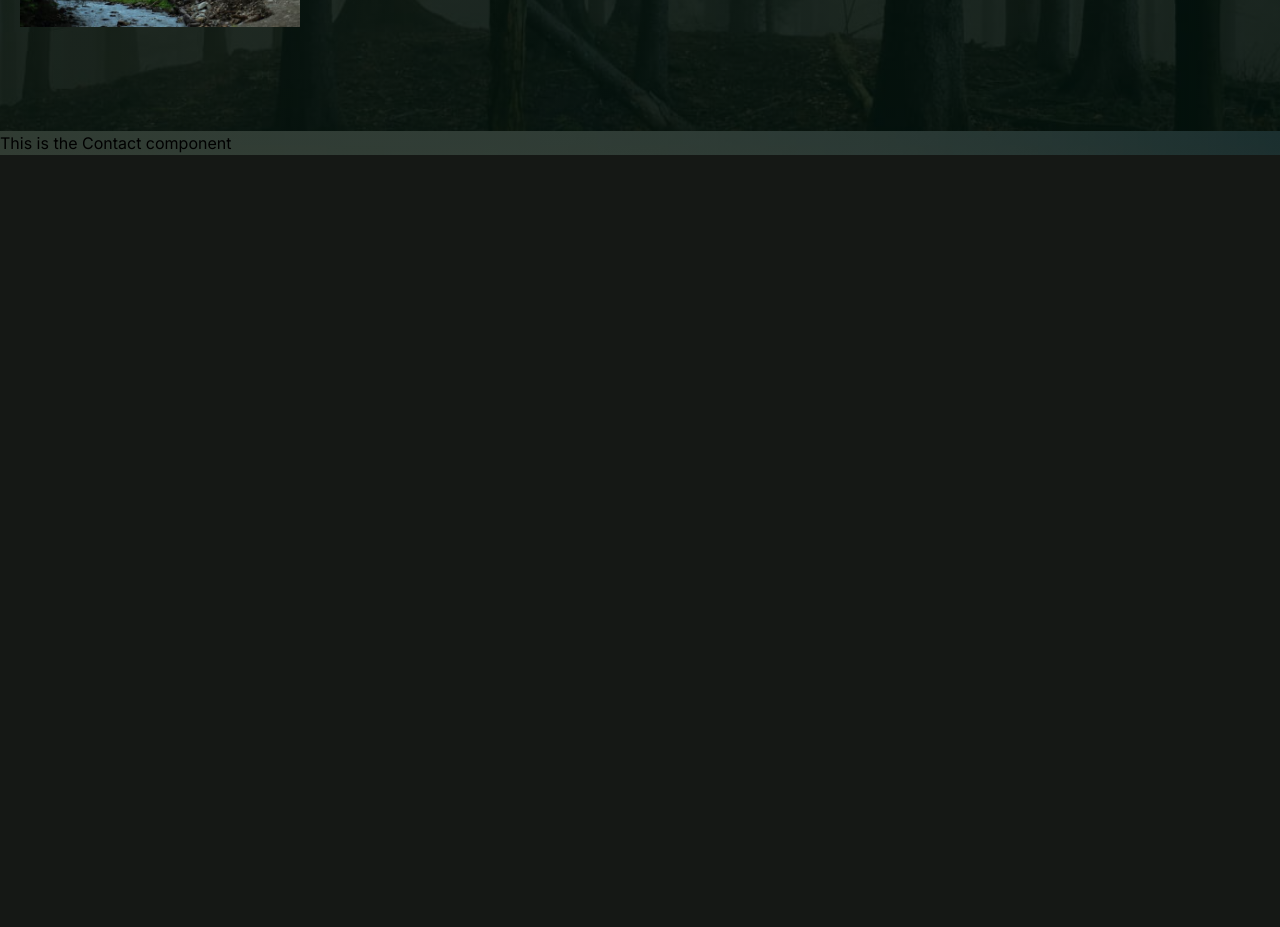
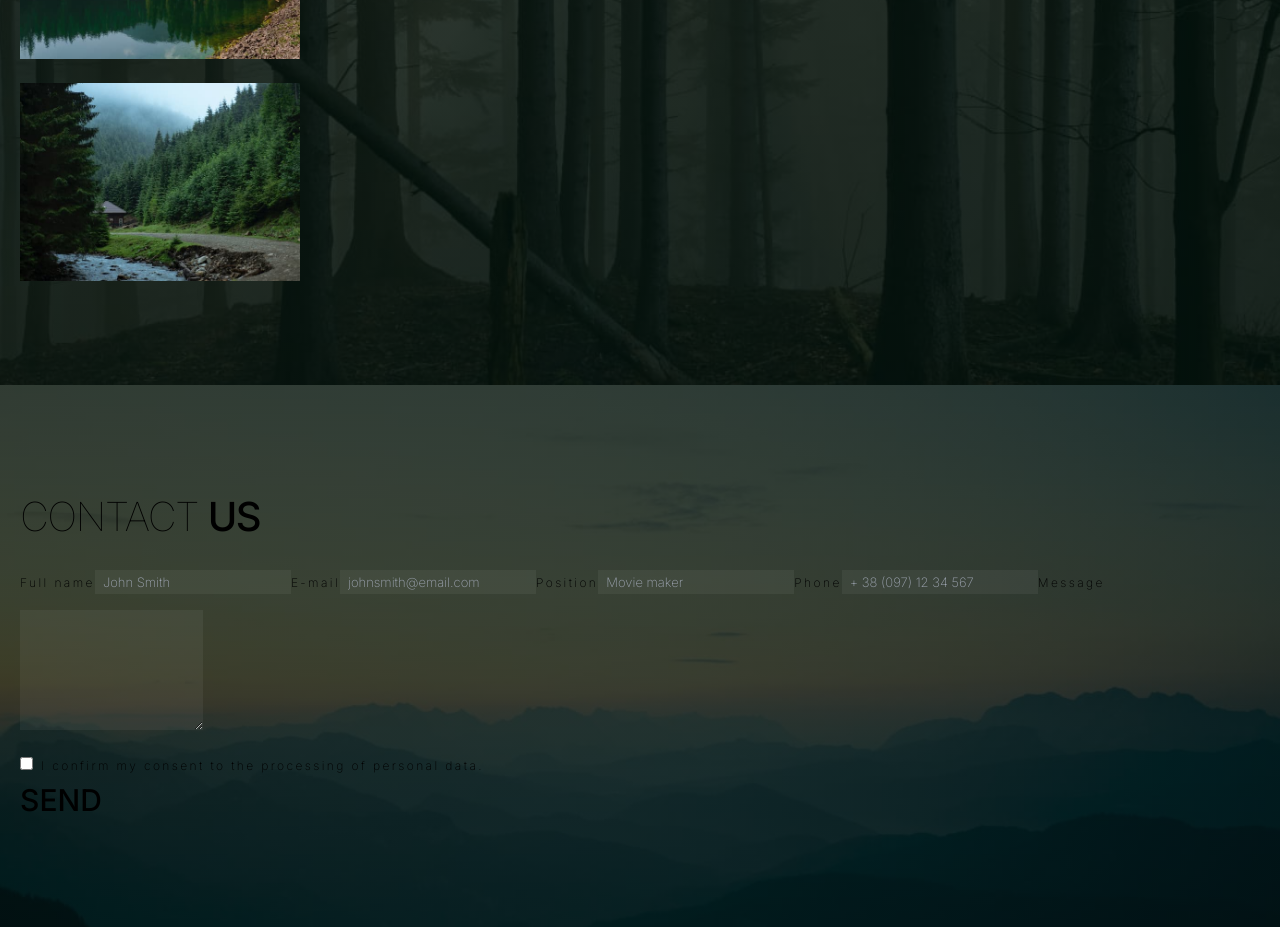
Before and after one commit to LiudmylaKozytska/carpTravel, a Next.js app: page / in a window 1280 px wide. Shown: the part 4260-5187 px from the top of the page. Before the commit the page ends 4415 px from the top, so only its background shows below. Built offline with nearby package versions, Linux system fonts and the light colour scheme; a web font is replaced by a local one.

Commit message:
add form

```diff
--- a/package.json
+++ b/package.json
@@ -21,6 +21,7 @@
     "postcss": "8.4.29",
     "react": "18.2.0",
     "react-dom": "18.2.0",
+    "react-hook-form": "^7.47.0",
     "react-scroll": "^1.9.0",
     "swiper": "^10.3.1",
     "tailwindcss": "3.3.3",
--- a/public/content/contact.json
+++ b/public/content/contact.json
@@ -1,5 +1,8 @@
 {
-    "title": "CONTACT US",
+    "title": {
+    "title": "CONTACT ",
+    "span": "US"
+  },
     "numbers": {
         "text": "Phone number",
     "numbers": [
--- a/src/app/(routes)/career/Career.tsx
+++ b/src/app/(routes)/career/Career.tsx
@@ -1,7 +1,13 @@
+'use client'
+
 import BackgroundImage from "@/src/components/BackgroundImage";
 import data from "@/public/content/career.json";
+import ContactForm from "@/src/components/ContactForm";
 
 export default function Career() {
+
+
+
   return (
     <>
     <BackgroundImage image="/images/career.jpg">
@@ -26,9 +32,10 @@ export default function Career() {
             </li>
           ))}
         </ul>
+        <p className="text-[14px] font-extralight leading-[20px] w-[180px] mb-[36px] ml-auto block">{data.description.add}</p>
+        <ContactForm/>
         </div>
-        <p className="text-[14px] font-extralight leading-[20px] w-[180px] mb-[36px] ml-auto block">{data.description.add}</p>
-      </BackgroundImage>
+        </BackgroundImage>
       {/* <BackgroundImage image="/images/career.jpg">
         <div id="career" className="container py-[56px] px-[20px] md:py-[64px] lg:py-[104px]"></div>
       </BackgroundImage> */}
--- a/src/app/(routes)/contact/Contact.tsx
+++ b/src/app/(routes)/contact/Contact.tsx
@@ -1,7 +1,18 @@
+'use client'
+
 import BackgroundImage from "@/src/components/BackgroundImage";
+import ContactForm from "@/src/components/ContactForm";
+import data from "@/public/content/contact.json";
+
 
 export default function Contact() {
     return <BackgroundImage image="/images/contact.jpg">
-    <div id="contacts">This is the Contact component</div>
+        <div id="contacts" className="container py-[56px] px-[20px] md:py-[64px] lg:py-[104px]">
+            <h2 className="text-[40px] font-thin leading-[56px] tracking-[-1.6px] uppercase mb-[24px]">
+          {data.title.title}
+          <span className="font-medium">{data.title.span}</span>
+        </h2>
+            <ContactForm/>
+    </div>
     </BackgroundImage>
 }
--- a/src/app/(routes)/services/Services.tsx
+++ b/src/app/(routes)/services/Services.tsx
@@ -1,6 +1,6 @@
 "use client";
 
-import { useState, useEffect } from "react";
+import { useState } from "react";
 import { Swiper, SwiperSlide } from "swiper/react";
 import Image from "next/image";
 import data from "@/public/content/services.json";
@@ -9,10 +9,6 @@ import "swiper/css";
 
 export default function Services() {
   const [activeSlideIndex, setActiveSlideIndex] = useState(0);
-
-  useEffect(() => {
-    console.log(activeSlideIndex);
-  }, [activeSlideIndex]);
 
   const handleSlideChange = (swiper: any) => {
     const index = swiper.realIndex;
--- /dev/null
+++ b/src/components/Button.tsx
@@ -0,0 +1,17 @@
+'use client'
+
+import { experimental_useFormStatus as useFormStatus } from 'react-dom'
+
+export function SubmitButton({ text }: { text: string}) {
+  // const { pending } = useFormStatus()
+
+  return (
+    <button
+      type="submit"
+      // aria-disabled={pending}
+      className='text-[30px] font-medium uppercase'
+    >
+      {text}
+    </button>
+  );
+};
--- /dev/null
+++ b/src/components/ContactForm.tsx
@@ -0,0 +1,102 @@
+import { useForm, SubmitHandler } from "react-hook-form"
+import { SubmitButton } from "./Button"
+
+
+type Inputs = {
+  example: string
+  exampleRequired: string
+}
+
+
+export default function ContactForm() {
+  const {
+    handleSubmit,
+    watch,
+    formState: { errors },
+  } = useForm<FormData>()
+
+  async function onSubmit(data: FormData) {
+    console.log(data);
+    await new Promise<void>((resolve) => {
+      setTimeout(() => {
+        resolve();
+      }, 2000);
+    });
+  }
+
+    return (
+      <form onSubmit={handleSubmit(onSubmit)}>
+        <label
+          htmlFor="name"
+          className="text-[12px] font-extralight leading-[24px] tracking-[2.4px] mb-[4px]"
+        >
+          Full name
+        </label>
+        <input id="name"
+          name="name"
+          type="text"
+          className="sm:w-[100%] bg-form-color text-[13px] font-extralight leading-[24px] pl-[8px] mb-[16px] placeholder-opacity-20"
+          placeholder="John Smith"
+          autoComplete="off" />
+        {/* {errors?.email && (
+                    <p className="text-red-600 text-sm">
+                      {errors?.email?.message}
+                    </p>
+                  )} */}
+        <label
+          htmlFor="email"
+          className="text-[12px] font-extralight leading-[24px] tracking-[2.4px] mb-[4px]"
+        >
+          E-mail
+        </label>
+        <input id="position"
+          name="email"
+          type="text"
+          className="sm:w-[100%] bg-form-color text-[13px] font-extralight leading-[24px] pl-[8px] mb-[16px]"
+          placeholder="johnsmith@email.com"
+          autoComplete="off" />
+        <label
+          htmlFor="position"
+          className="text-[12px] font-extralight leading-[24px] tracking-[2.4px] mb-[4px]"
+        >
+          Position
+        </label>
+        <input id="position"
+          name="position"
+          type="text"
+          className="sm:w-[100%] bg-form-color text-[13px] font-extralight leading-[24px] pl-[8px] mb-[16px]"
+          placeholder="Movie maker"
+          autoComplete="off" />
+        <label
+          htmlFor="phone"
+          className="text-[12px] font-extralight leading-[24px] tracking-[2.4px] mb-[4px]"
+        >
+          Phone
+        </label>
+        <input id="phone"
+          name="phone"
+          type="tel"
+          className="sm:w-[100%] bg-form-color text-[13px] font-extralight leading-[24px] pl-[8px] mb-[16px]"
+          placeholder="+ 38 (097) 12 34 567"
+          autoComplete="off" />
+        <label
+          htmlFor="message"
+          className="text-[12px] font-extralight leading-[24px] tracking-[2.4px] mb-[4px]"
+        >
+          Message
+        </label>
+        <textarea id="message"
+          name="message"
+          rows={5}
+          className="sm:w-[100%] bg-form-color text-[13px] font-extralight leading-[24px] pl-[8px] mb-[16px]"
+          placeholder=""
+          autoComplete="off" />
+        <div>
+    <input type="checkbox" id="check" name="check" />
+    <label className="text-[12px] font-extralight leading-[24px] tracking-[2.4px] mb-[4px] pl-[8px]">I confirm my consent to the processing of personal data.</label>
+  </div>
+        {/* {errors.exampleRequired && <span>This field is required</span>} */}
+<SubmitButton text="Send"/>
+      </form>
+    )
+}
--- a/tailwind.config.ts
+++ b/tailwind.config.ts
@@ -15,16 +15,20 @@ const config: Config = {
     extend: {
       container: {
         padding: {
-        sm: '20px',
-        md: '32px',
-        lg: '104px',
+          sm: "20px",
+          md: "32px",
+          lg: "104px",
         },
         center: true,
       },
       colors: {
-        'backdrop-color': 'rgba(1, 10, 5, 0.75)',
-        'font-color': 'rgba(255, 255, 255, 0.20)'
-      }
+        "backdrop-color": "rgba(1, 10, 5, 0.75)",
+        "font-color": "rgba(255, 255, 255, 0.20)",
+        "form-color": "rgba(255, 255, 255, 0.05);",
+      },
+      placeholderOpacity: {
+        "20": "0.2",
+      },
     },
   },
   plugins: [],
```
Also changed, not shown: src/components/ContactForm.ts (deleted), 1 other file (tests, documents, lock files or other folders). Lines whose indentation alone changed are shown as unchanged.
